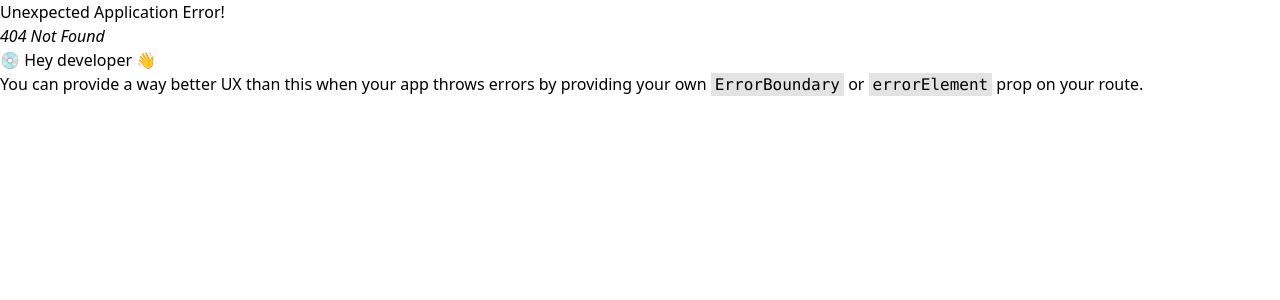
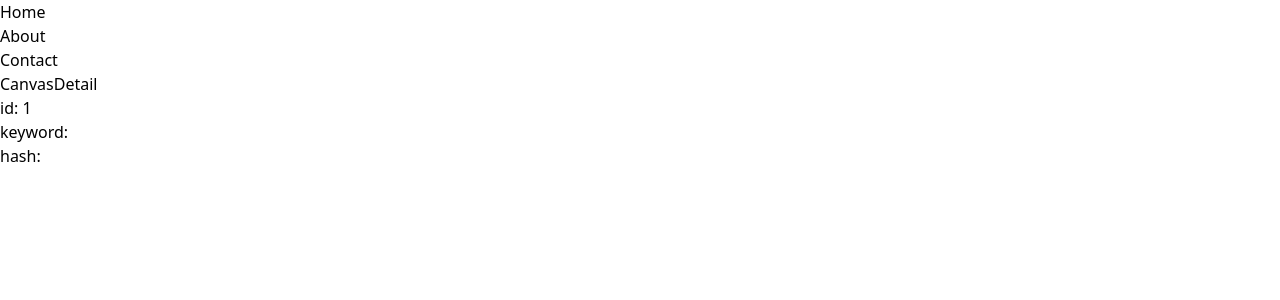
Before and after one commit to bullets-jyr/lean-canvas-react, a React (Vite) app: page /canvases/1 in a window 1280 px wide. Before the commit this address had no page. Shown: the top 300 px of the page. Built offline with nearby package versions, Linux system fonts and the light colour scheme.

Commit message:
Params, Query, Hash

```diff
--- a/src/App.jsx
+++ b/src/App.jsx
@@ -1,13 +1,9 @@
 import { Outlet } from 'react-router-dom';
-
+import Header from './components/Header';
 function App() {
     return (
         <>
-            <ul>
-                <li>Home</li>
-                <li>About</li>
-                <li>Contact</li>
-            </ul>
+            <Header />
             <Outlet />
         </>
     );
--- /dev/null
+++ b/src/components/Header.jsx
@@ -0,0 +1,40 @@
+import { useNavigate, Link, NavLink } from 'react-router-dom';
+
+function Header() {
+    const navigate = useNavigate();
+    return (
+        <header>
+            <ul>
+                {/* <li onClick={() => navigate('/')}>Home</li>
+        <li onClick={() => navigate('/about')}>About</li>
+        <li onClick={() => navigate('/contact')}>Contact</li> */}
+                <li>
+                    <NavLink
+                        to="/"
+                        className={({ isActive }) => (isActive ? 'text-blue-700' : '')}
+                    >
+                        Home
+                    </NavLink>
+                </li>
+                <li>
+                    <NavLink
+                        to="/about"
+                        className={({ isActive }) => (isActive ? 'text-blue-700' : '')}
+                    >
+                        About
+                    </NavLink>
+                </li>
+                <li>
+                    <NavLink
+                        to="/contact"
+                        className={({ isActive }) => (isActive ? 'text-blue-700' : '')}
+                    >
+                        Contact
+                    </NavLink>
+                </li>
+            </ul>
+        </header>
+    );
+}
+
+export default Header;
--- a/src/main.jsx
+++ b/src/main.jsx
@@ -6,6 +6,8 @@ import App from './App';
 import Home from './pages/Home';
 import About from './pages/About';
 import Contact from './pages/Contact';
+import ErrorPage from './pages/ErrorPage';
+import CanvasDetail from './pages/CanvasDetail';
 const router = createBrowserRouter([
     {
         path: '/',
@@ -23,7 +25,12 @@ const router = createBrowserRouter([
                 path: 'contact',
                 element: <Contact />,
             },
+            {
+                path: 'canvases/:id',
+                element: <CanvasDetail />,
+            },
         ],
+        errorElement: <ErrorPage />,
     },
 ]);
 ReactDOM.createRoot(document.getElementById('root')).render(
--- /dev/null
+++ b/src/pages/CanvasDetail.jsx
@@ -0,0 +1,20 @@
+import { useLocation, useParams, useSearchParams } from 'react-router-dom';
+
+function CanvasDetail() {
+    const { id } = useParams();
+    const [searchParams] = useSearchParams();
+    console.log('searchParams: ', searchParams.get('keyword'));
+
+    const location = useLocation();
+    console.log('location: ', location);
+    return (
+        <div>
+            CanvasDetail
+            <p>id: {id}</p>
+            <p>keyword: {searchParams.get('keyword')}</p>
+            <p>hash: {location.hash}</p>
+        </div>
+    );
+}
+
+export default CanvasDetail;
--- /dev/null
+++ b/src/pages/ErrorPage.jsx
@@ -0,0 +1,16 @@
+import { useRouteError } from 'react-router-dom';
+
+function ErrorPage() {
+    const error = useRouteError();
+    return (
+        <div id="error-page">
+            <h1>🔥Oops!</h1>
+            <p>Sorry, an unexpected error has occurred.</p>
+            <p>
+                <i>{error.statusText || error.message}</i>
+            </p>
+        </div>
+    );
+}
+
+export default ErrorPage;
--- a/src/pages/Home.jsx
+++ b/src/pages/Home.jsx
@@ -1,5 +1,21 @@
+import { Link } from 'react-router-dom';
 function Home() {
-    return <div>Home Page!</div>;
+    return (
+        <div>
+            Home Page!
+            <ul>
+                <li>
+                    <Link to={`/canvases/1`}>1번 게시글</Link>
+                </li>
+                <li>
+                    <Link to={`/canvases/2?keyword=canvas#helloworld`}>2번 게시글</Link>
+                </li>
+                <li>
+                    <Link to={`/canvases/3`}>3번 게시글</Link>
+                </li>
+            </ul>
+        </div>
+    );
 }
 
 export default Home;
```
